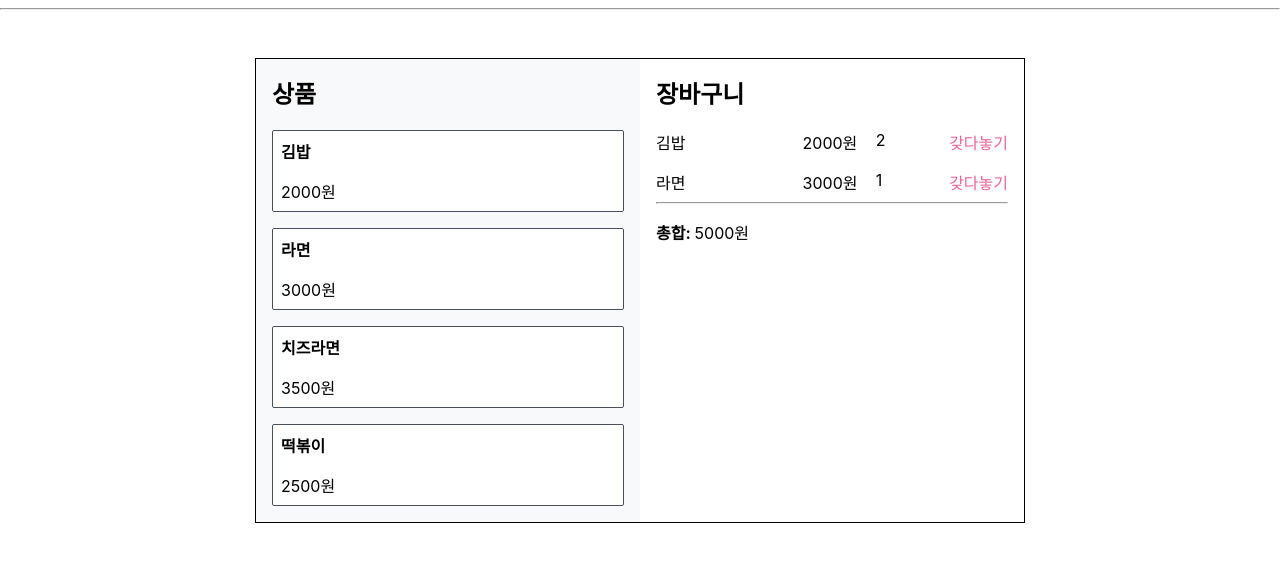
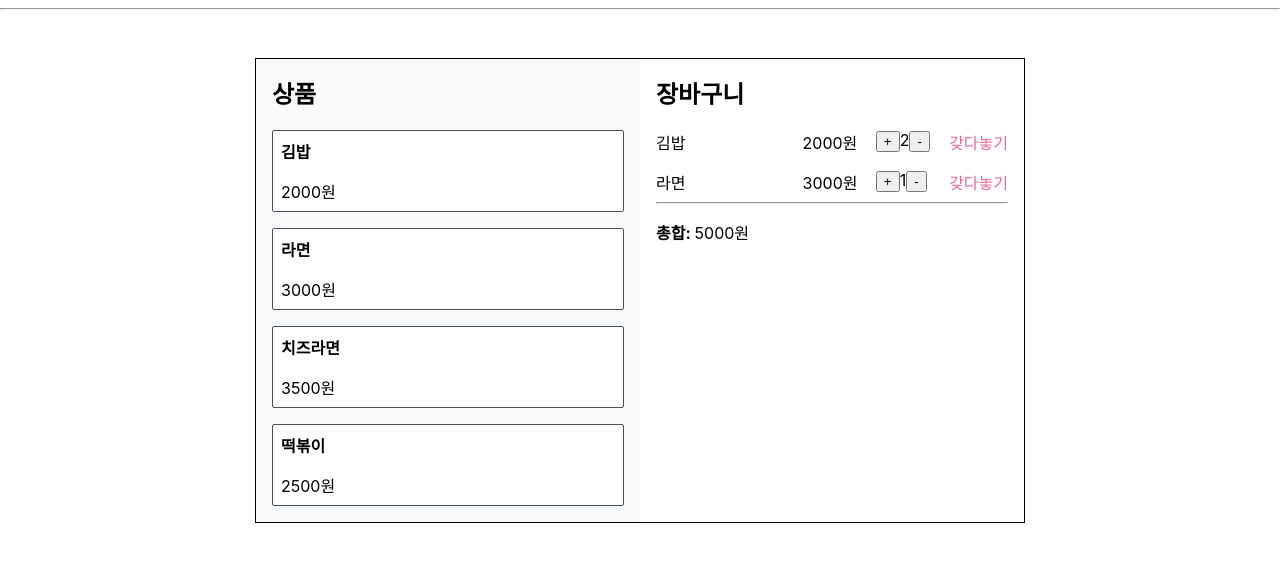
Before and after one commit to Kyun92/redux-foodCourt, a React (Create React App) app: page / in a window 1280 px wide. Shown: the top 562 px of the page. Built offline with nearby package versions, Linux system fonts and the light colour scheme.

Commit message:
Food court 초기 뷰

```diff
--- a/src/components/BasketItem.css
+++ b/src/components/BasketItem.css
@@ -14,6 +14,12 @@
 .BasketItem .count {
   flex: 1;
 }
+.BasketItem .incrementBtn {
+  flex: 1;
+}
+.BasketItem .decrementBtn {
+  flex: 1;
+}
 
 .BasketItem .return {
   margin-left: auto;
--- a/src/components/BasketItem.js
+++ b/src/components/BasketItem.js
@@ -5,7 +5,11 @@ const BasketItem = ({ name, price, count }) => (
   <div className="BasketItem">
     <div className="name">{name}</div>
     <div className="price">{price}원</div>
-    <div className="count">{count}</div>
+    <div className="count">
+      <button>+</button>
+      {count}
+      <button>-</button>
+    </div>
     <div className="return">갖다놓기</div>
   </div>
 );
--- /dev/null
+++ b/src/modules/basket.js
@@ -0,0 +1,6 @@
+import produce from 'immer';
+
+const INSERT = 'basket/INSERT';
+const INCREMENT = 'basket/INCREMENT';
+const DECREMENT = 'basket/DECREMENT';
+const REMOVE = 'basket/REMOVE';
```
Also changed, not shown: 1 other file (tests, documents, lock files or other folders).
